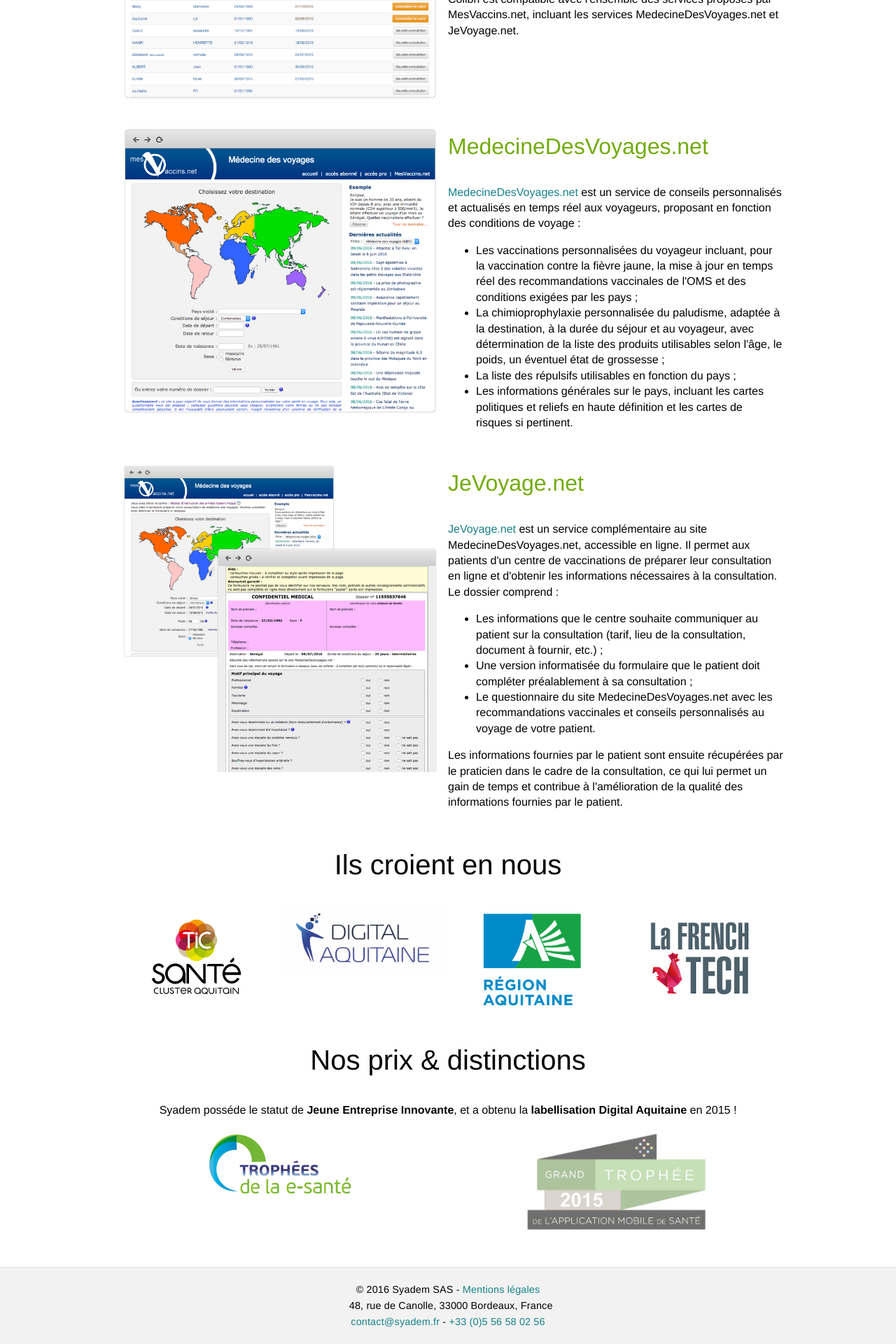
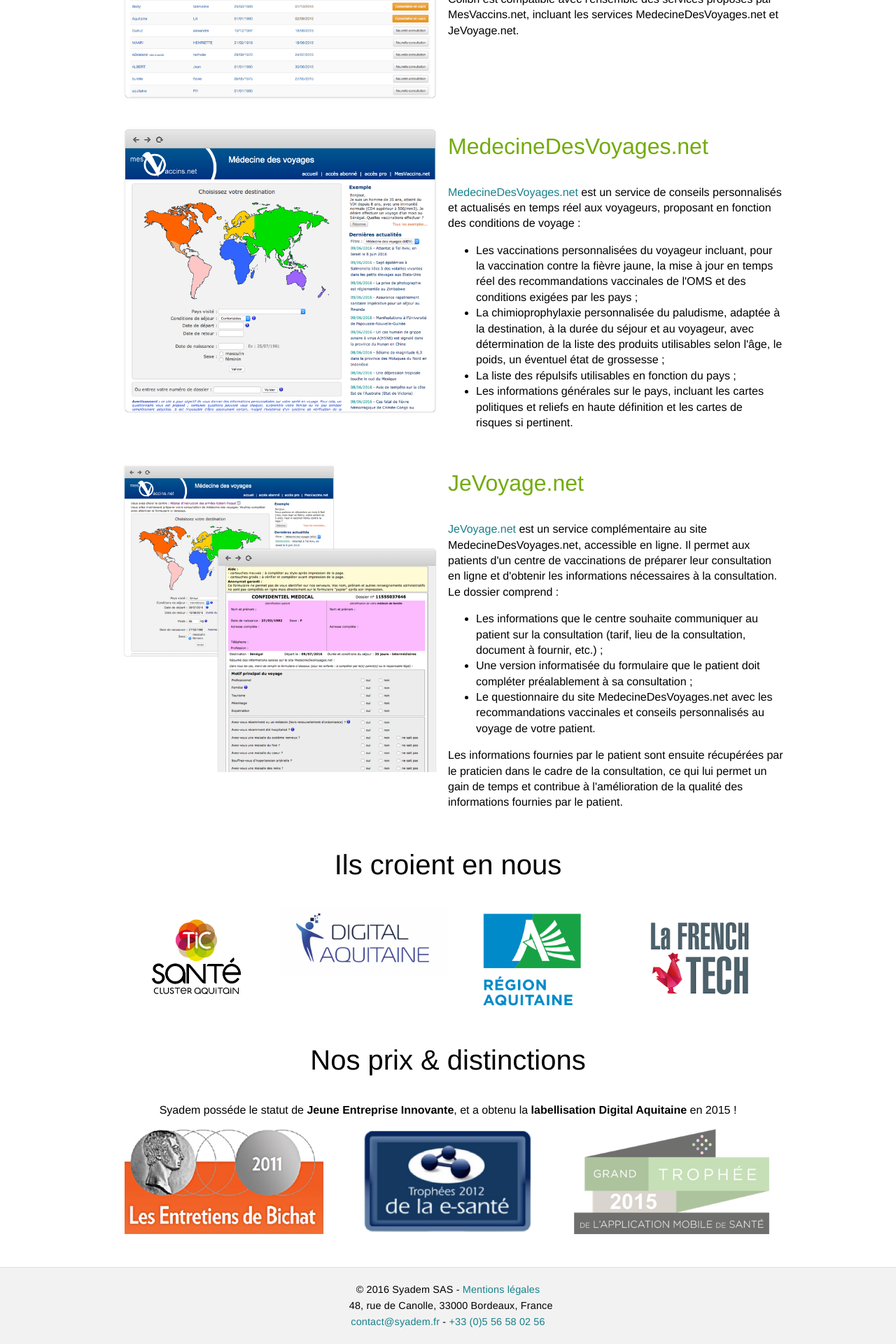
Before and after one commit to Syadem/syadem.github.io, a Jekyll site: the page built from index.html, in a window 1280 px wide. Shown: the part 1291-3211 px from the top of the page at 70% size. Built offline with Jekyll 4.4.1, drawn with Linux system fonts in a browser that asks for light colours; nearby versions of some CDN libraries.

Commit message:
Update trophees

```diff
--- a/index.html
+++ b/index.html
@@ -121,10 +121,13 @@
     </section>
   </div>
   <div class="pure-g-r partners">
-    <section class="pure-u-1-2">
-      <img src="images/Logo_Trophees_esante.png" alt="Trophée de la e-santé 2012 Castres-Mazamet Technopole" title="Trophée de la e-santé 2012 Castres-Mazamet Technopole">
+    <section class="pure-u-1-3">
+      <img src="images/Entretiens_bichat_2011.png" alt="Entretiens de Bichat 2011" title="Entretiens de Bichat 2011">
     </section>
-    <section class="pure-u-1-2">
+    <section class="pure-u-1-3">
+      <img src="images/Trophee_esante_2012.png" alt="Trophée de la e-santé 2012 Castres-Mazamet Technopole" title="Trophée de la e-santé 2012 Castres-Mazamet Technopole">
+    </section>
+    <section class="pure-u-1-3">
       <img src="images/Grd_Trophee_2015.png" alt="Grand Trophée 2015 de l'application mobile de santé" title="Grand Trophée 2015 de l'application mobile de santé">
     </section>
   </div>
```
Also changed, not shown: images/Entretiens_bichat_2011.png (added), images/Grd_Trophee_2015.png, images/Logo_Trophees_esante.png (deleted), images/Trophee_esante_2012.png (added).
